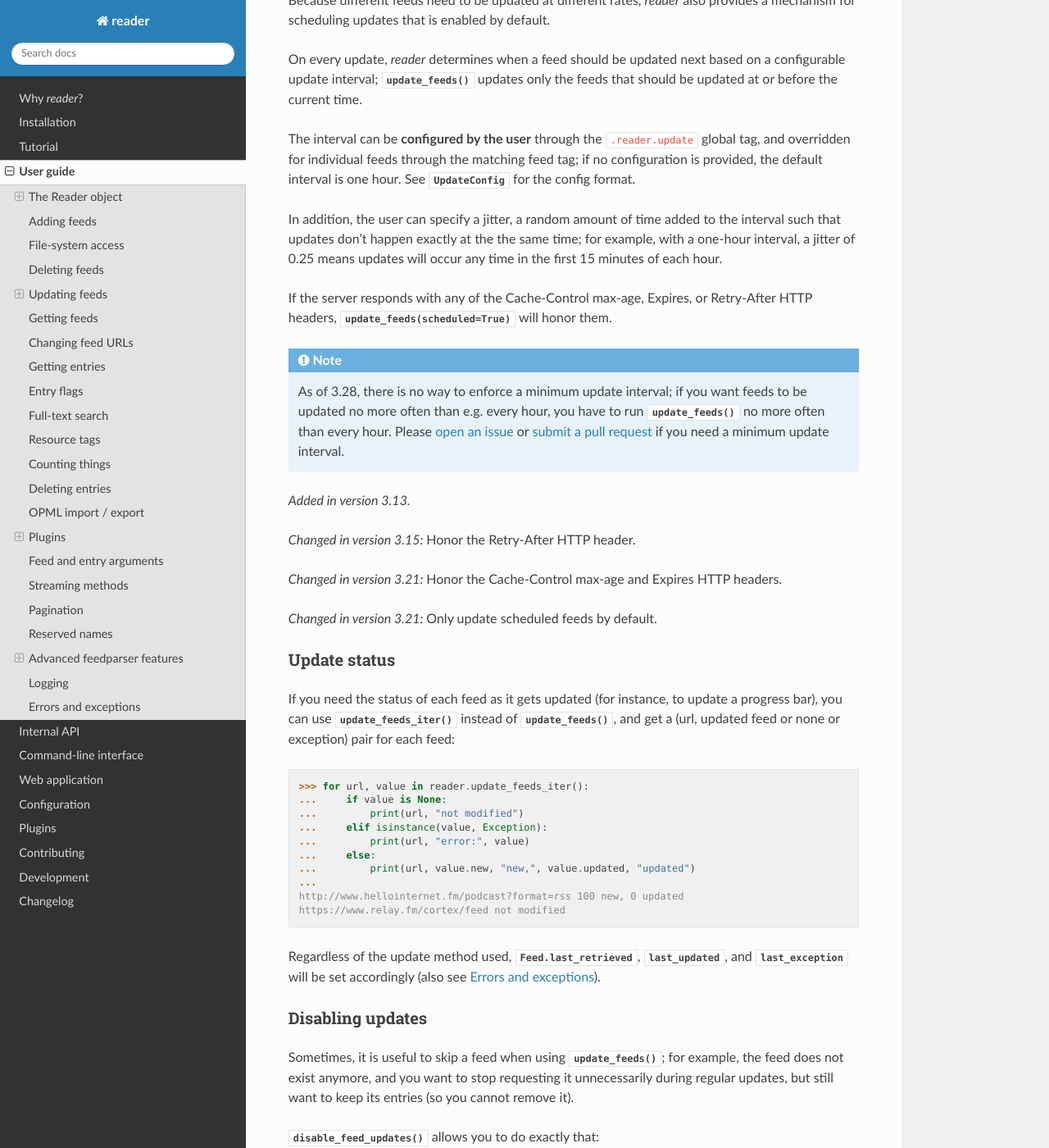
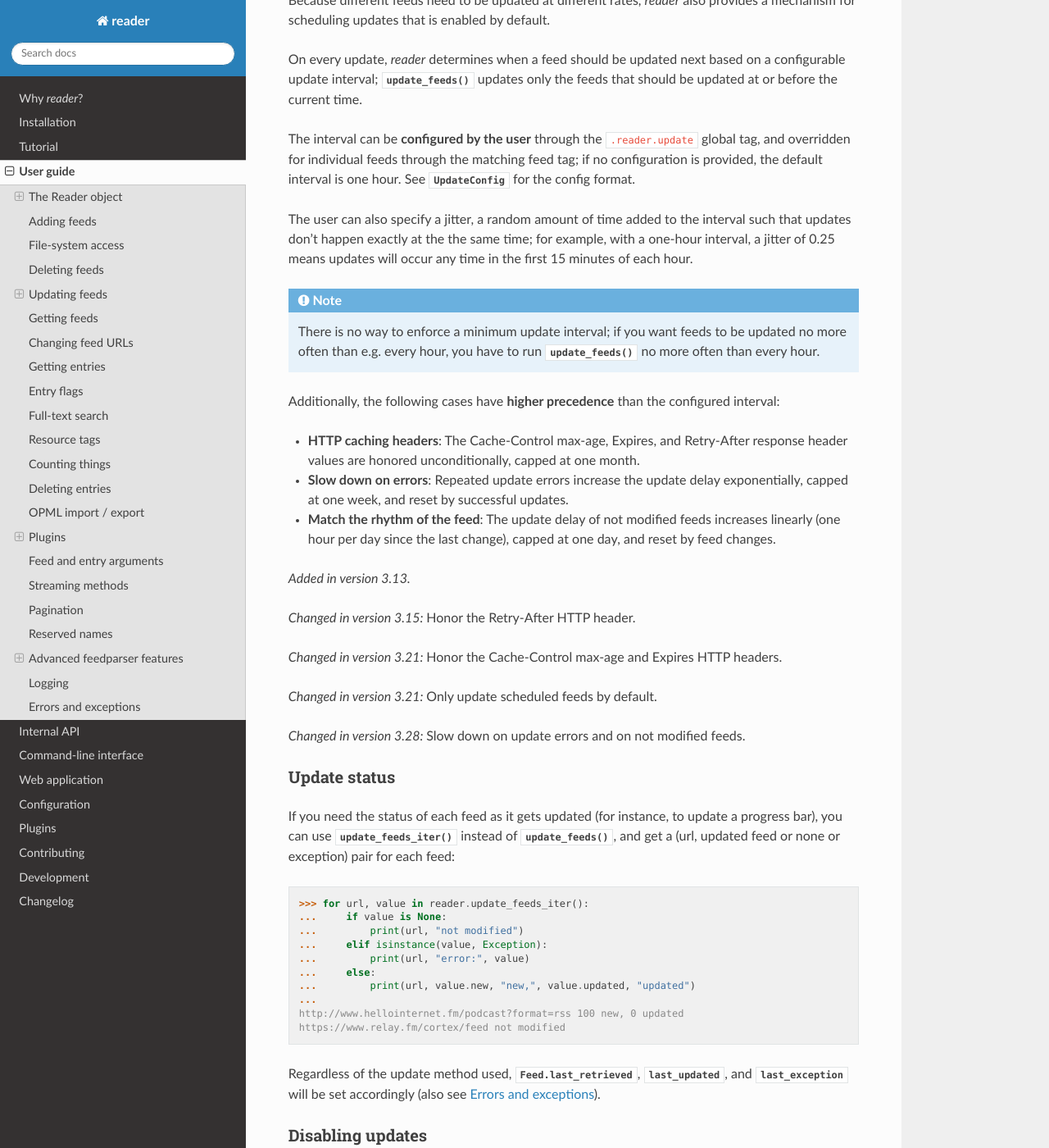
Before and after one commit to lemon24/reader, a Sphinx documentation site: the page built from docs/guide.rst, in a window 1280 px wide and 1400 px high, scrolled down 4747 px. Shown: the whole window at 82% size. Built offline with Sphinx 7.4.7 and the Read the Docs theme 3.1.0, drawn with Linux system fonts in a browser that asks for light colours; pages that are not in the unit, such as notebooks, are missing from menus.

Commit message:
Docs and changelog for #434 and #382.

```diff
--- a/CHANGES.rst
+++ b/CHANGES.rst
@@ -10,6 +10,9 @@ Version 3.28
 ------------
 
 Unreleased
+
+* Slow down on update errors and on not modified feeds.
+  (:issue:`434`, :issue:`382`)
 
 * Add ``added_before`` filter to
   :meth:`~Reader.get_entries`, :meth:`~Reader.get_entry_counts`,
--- a/docs/guide.rst
+++ b/docs/guide.rst
@@ -297,24 +297,34 @@ and overridden for individual feeds through the matching feed tag;
 if no configuration is provided, the default interval is one hour.
 See :data:`~reader.types.UpdateConfig` for the config format.
 
-In addition, the user can specify a jitter,
+The user can also specify a jitter,
 a random amount of time added to the interval
 such that updates don't happen exactly at the the same time;
 for example, with a one-hour interval, a jitter of 0.25 means
 updates will occur any time in the first 15 minutes of each hour.
 
-If the server responds with any of the
-Cache-Control max-age, Expires, or Retry-After HTTP headers,
-:meth:`update_feeds(scheduled=True) <Reader.update_feeds>` will honor them.
+.. note::
+
+    There is no way to enforce a minimum update interval;
+    if you want feeds to be updated no more often than e.g. every hour,
+    you have to run :meth:`~Reader.update_feeds` no more often than every hour.
 
 
-.. note::
+Additionally, the following cases have **higher precedence**
+than the configured interval:
 
-    As of |version|, there is no way to enforce a minimum update interval;
-    if you want feeds to be updated no more often than e.g. every hour,
-    you have to run :meth:`~Reader.update_feeds` no more often than every hour.
-    Please :ref:`open an issue <issues>` or :ref:`submit a pull request <prs>`
-    if you need a minimum update interval.
+* **HTTP caching headers**:
+  The Cache-Control max-age, Expires, and Retry-After response header values
+  are honored unconditionally, capped at one month.
+
+* **Slow down on errors**:
+  Repeated update errors increase the update delay exponentially,
+  capped at one week, and reset by successful updates.
+
+* **Match the rhythm of the feed**:
+  The update delay of not modified feeds increases linearly
+  (one hour per day since the last change),
+  capped at one day, and reset by feed changes.
 
 
 .. versionadded:: 3.13
@@ -327,6 +337,9 @@ Cache-Control max-age, Expires, or Retry-After HTTP headers,
 
 .. versionchanged:: 3.21
     Only update scheduled feeds by default.
+
+.. versionchanged:: 3.28
+    Slow down on update errors and on not modified feeds.
 
 
 Update status
```
